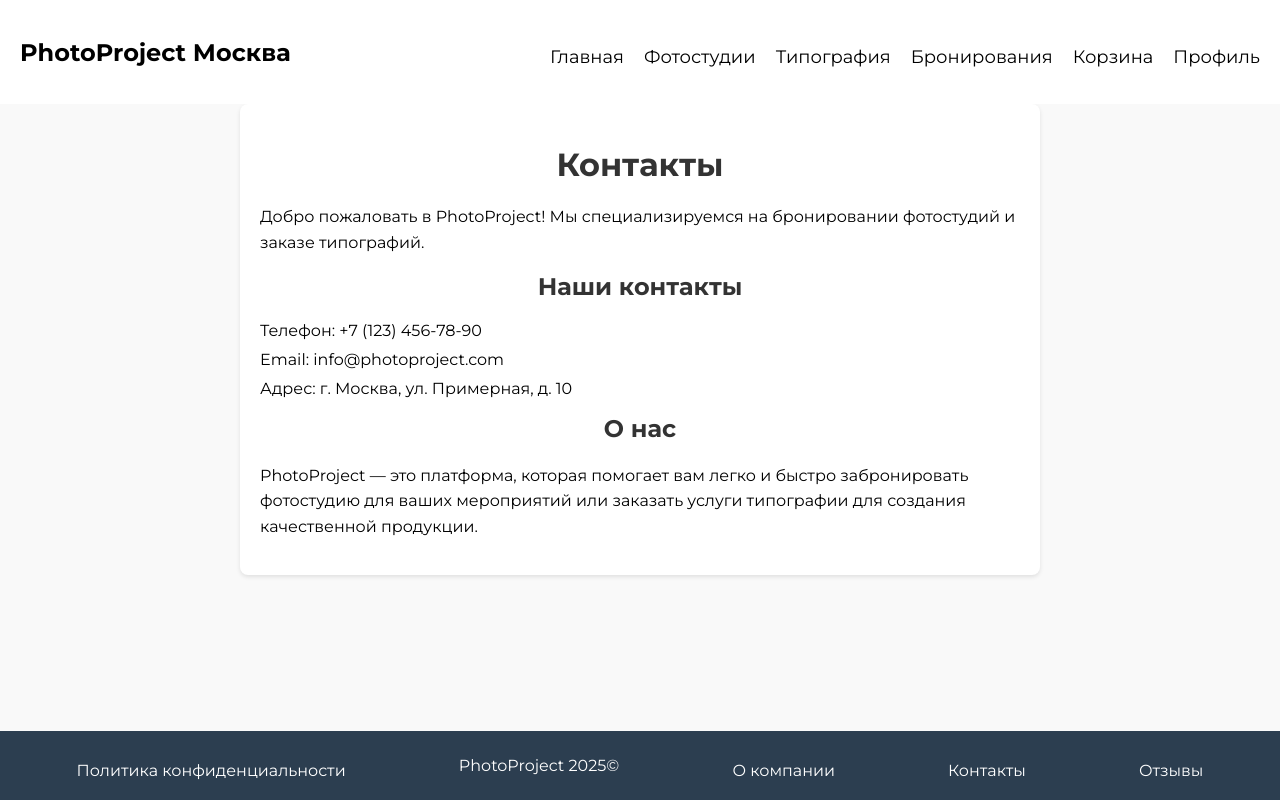
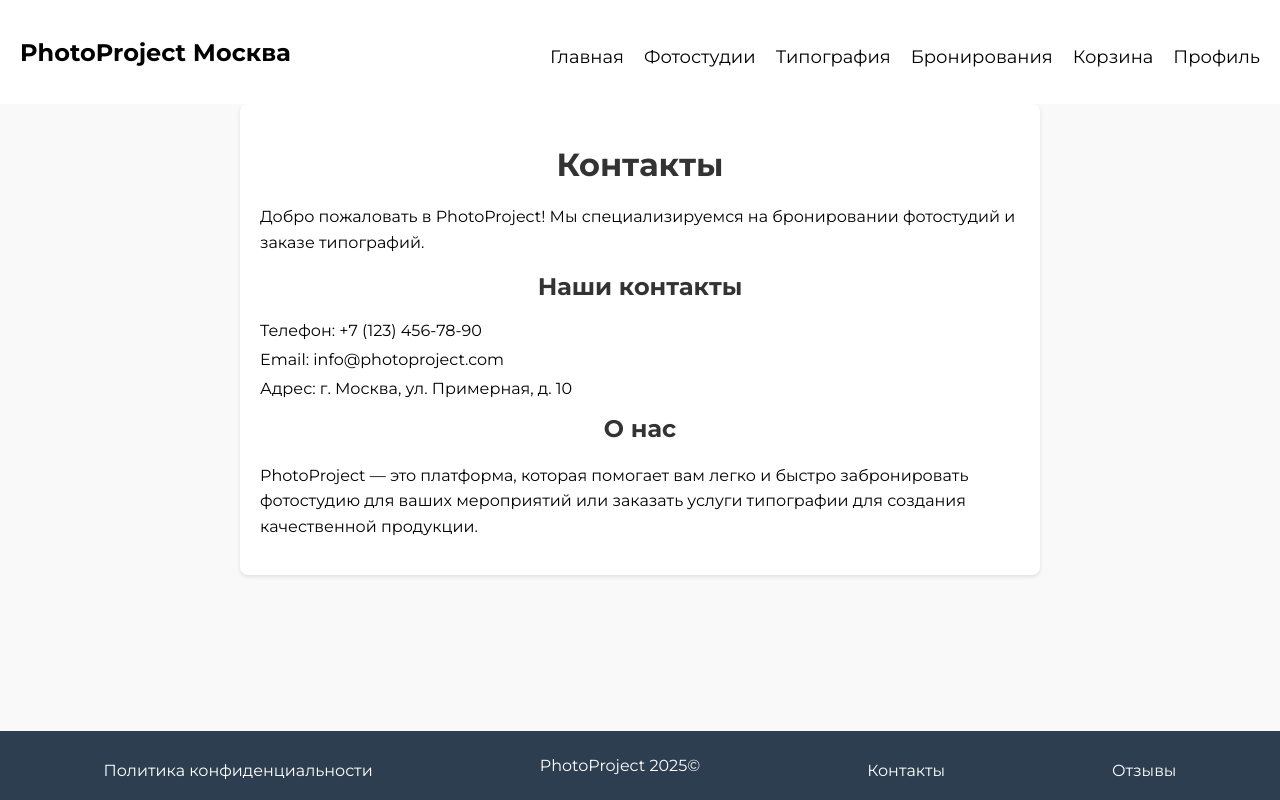
Before and after one commit to MaximkaProMax/graduation, a React (Vite) app in the folder photoproject/: page /contacts in a window 1280 px wide. Built offline with nearby package versions, Linux system fonts and the light colour scheme.

Commit message:
Footer optimization

```diff
--- a/photoproject/src/components/Footer.jsx
+++ b/photoproject/src/components/Footer.jsx
@@ -8,9 +8,8 @@ function Footer() {
       <footer className="footer">
         <a href="#">Политика конфиденциальности</a>
         <div>PhotoProject 2025©</div>
-        <a href="#">О компании</a>
         <Link to="/contacts">Контакты</Link>
-        <Link to="/reviews">Отзывы</Link> {/* Используем Link для перехода на страницу отзывов */}
+        <Link to="/reviews">Отзывы</Link>
       </footer>
     </div>
   );
```
